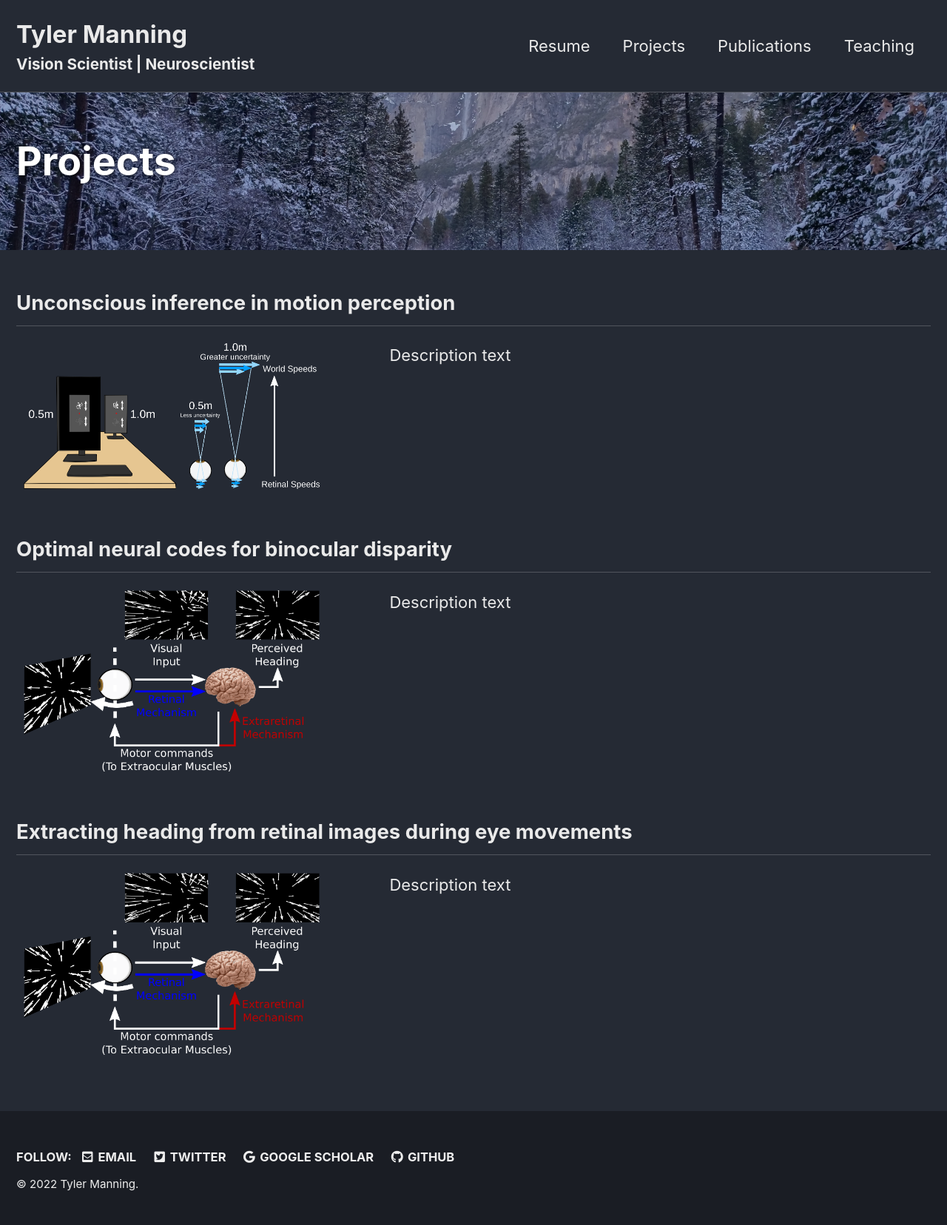
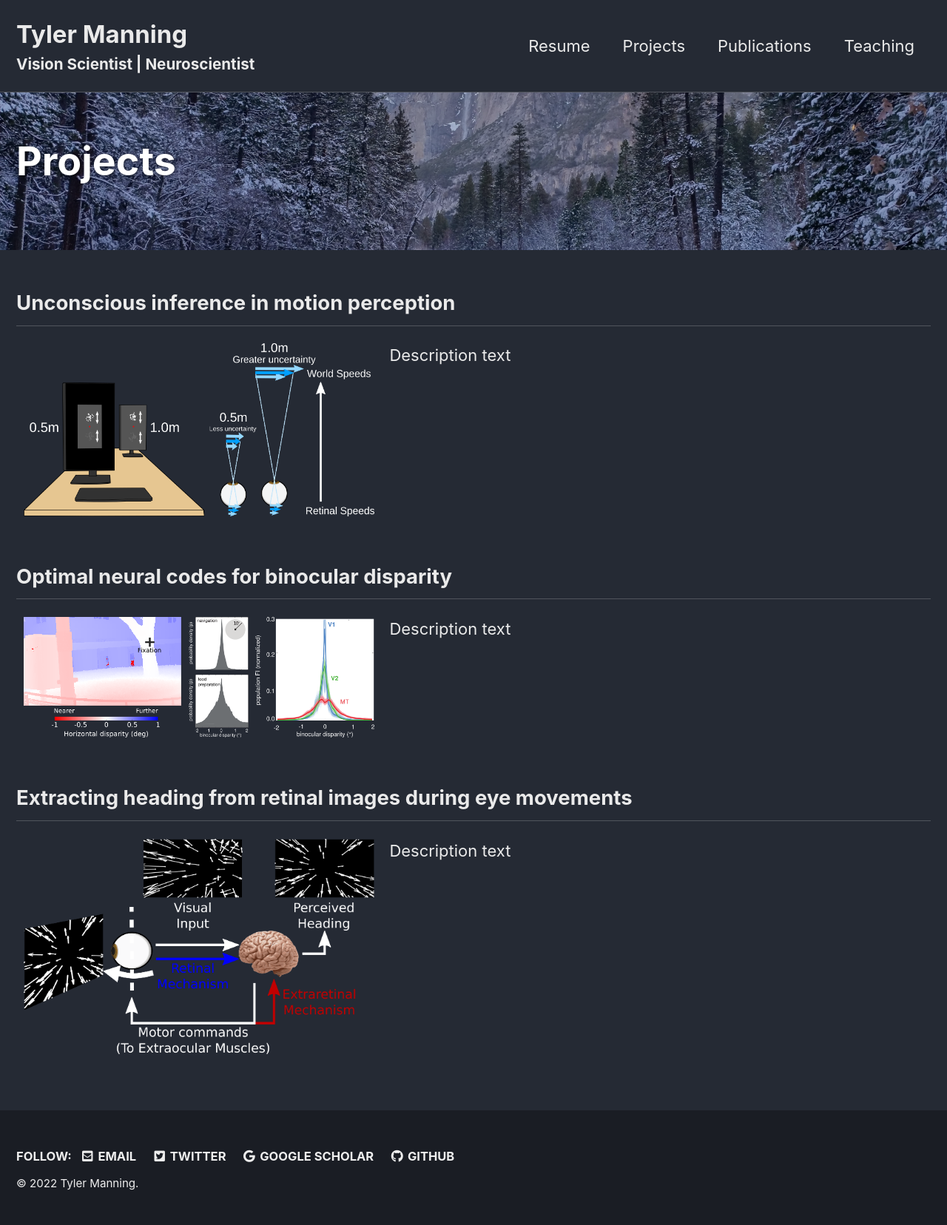
Before and after one commit to tsmanning/tsmanning.github.io, a Jekyll site: the page built from _pages/projects.html, in a window 1280 px wide. Shown: the whole page at 74% size. Built offline with Jekyll 4.4.1, drawn with Linux system fonts in a browser that asks for light colours; cached includes are drawn as plain includes.

Commit message:
Page edits

```diff
--- a/_pages/projects.html
+++ b/_pages/projects.html
@@ -50,7 +50,7 @@ intro:
 /* Restrict responsive image to a maximum size, using max-width property */
 .responsive {
   width: 100%;
-  max-width: 400px;
+  max-width: 600px;
   height: auto;
 }
 </style>
@@ -62,7 +62,7 @@ intro:
 <h2>Unconscious inference in motion perception</h2>
 <div class="row">
   <div class="column left">
-    <img src="/assets/images/UncertProj.png" alt="proj1" width="400" height="246" class="responsive">
+    <img src="/assets/images/UncertProj.png" alt="proj1" width="600" height="369" class="responsive">
   </div>
   <div class="column right">
     <p>Description text</p>
@@ -73,7 +73,7 @@ intro:
 <h2>Optimal neural codes for binocular disparity</h2>
 <div class="row">
   <div class="column left">
-    <img src="/assets/images/HeadingProj.png" alt="proj1" width="400" height="246" class="responsive">
+    <img src="/assets/images/DisparityProj.png" alt="proj2" width="600" height="369" class="responsive">
   </div>
   <div class="column right">
     <p>Description text</p>
@@ -84,7 +84,7 @@ intro:
 <h2>Extracting heading from retinal images during eye movements</h2>
 <div class="row">
   <div class="column left">
-    <img src="/assets/images/HeadingProj.png" alt="proj1" width="400" height="246" class="responsive">
+    <img src="/assets/images/HeadingProj.png" alt="proj3" width="600" height="369" class="responsive">
   </div>
   <div class="column right">
     <p>Description text</p>
```
Also changed, not shown: assets/images/DisparityProj.png (added), assets/images/DisparityProj.svg (added).
